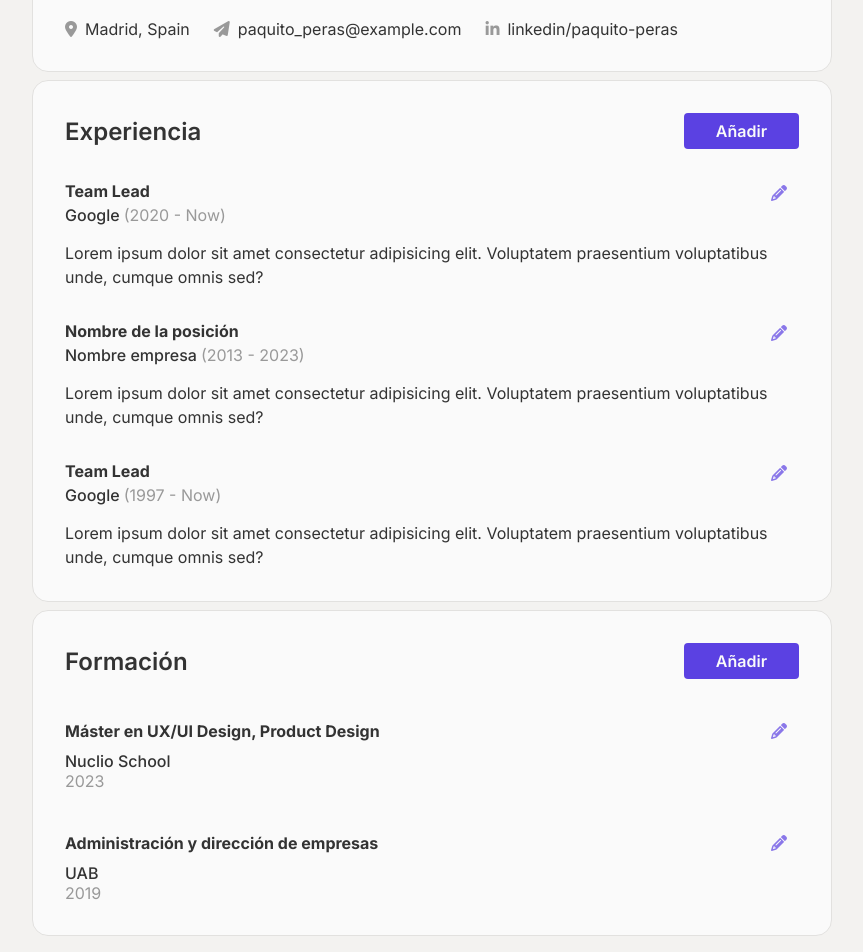
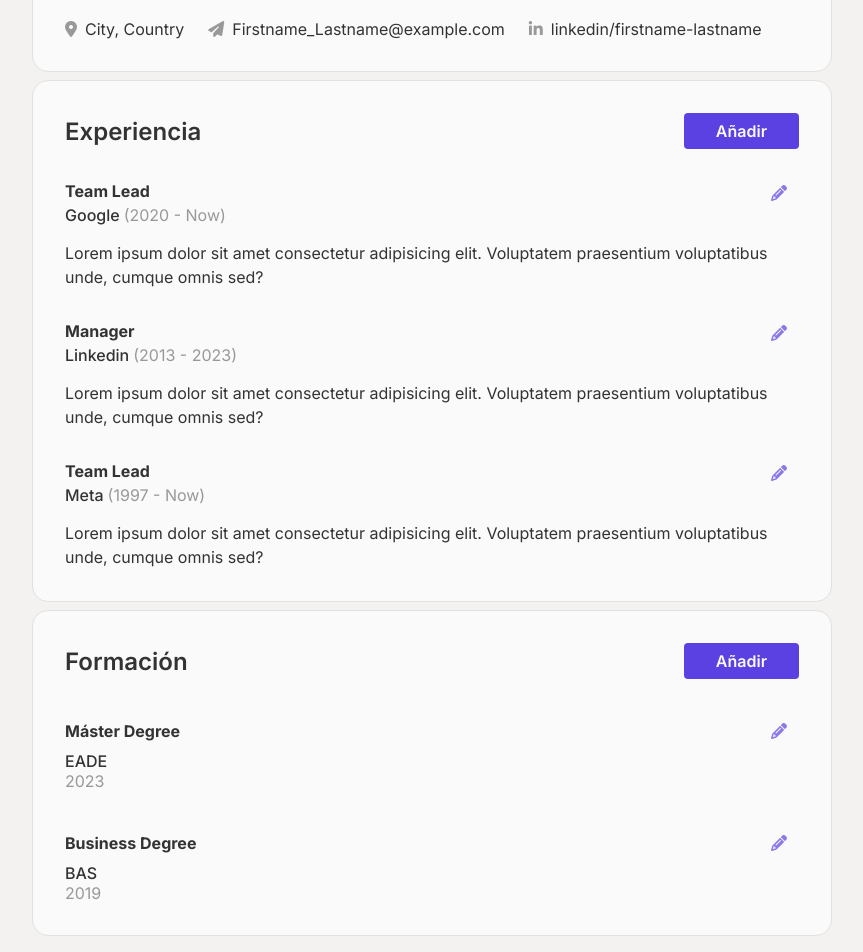
Before and after one commit to MMadlos/cv-app-builder, a React (Vite) app: page / in a window 1280 px wide. Shown: the part 256-1208 px from the top of the page, without its empty margins (208-1071 px from the left). Built offline with nearby package versions, Linux system fonts and the light colour scheme.

Commit message:
Delete data not used and add example data

```diff
--- a/src/example-data.js
+++ b/src/example-data.js
@@ -1,15 +1,15 @@
 const examplePersonalInfo = {
-	name: "Paquito Peras",
-	location: "Madrid, Spain",
-	email: "paquito_peras@example.com",
-	linkedin: "linkedin/paquito-peras",
+	name: "Firstname Lastname",
+	location: "City, Country",
+	email: "Firstname_Lastname@example.com",
+	linkedin: "linkedin/firstname-lastname",
 }
 
 const exampleExperienceInfo = [
 	{
 		id: 0,
-		companyName: "Nombre empresa",
-		position: "Nombre de la posición",
+		companyName: "Linkedin",
+		position: "Manager",
 		currentPosition: false,
 		startDate: "2013",
 		endDate: "2023",
@@ -26,7 +26,7 @@ const exampleExperienceInfo = [
 	},
 	{
 		id: 2,
-		companyName: "Google",
+		companyName: "Meta",
 		position: "Team Lead",
 		currentPosition: true,
 		startDate: "1997",
@@ -35,37 +35,20 @@ const exampleExperienceInfo = [
 	},
 ]
 
-const emptyExperience = {
-	id: null,
-	companyName: "",
-	position: "",
-	currentPosition: false,
-	startDate: "",
-	endDate: "",
-	description: "",
-}
-
 const exampleEducation = [
 	{
 		id: 0,
-		title: "Administración y dirección de empresas",
-		center: "UAB",
+		title: "Business Degree",
+		center: "BAS",
 		date: "2019",
 	},
 	{
 		id: 1,
-		title: "Máster en UX/UI Design, Product Design",
-		center: "Nuclio School",
+		title: "Máster Degree",
+		center: "EADE",
 		date: "2023",
 	},
 ]
-
-const emptyEducation = {
-	id: null,
-	title: "",
-	center: "",
-	date: "",
-}
 
 const exampleData = {
 	personal: examplePersonalInfo,
@@ -73,4 +56,4 @@ const exampleData = {
 	education: exampleEducation,
 }
 
-export { examplePersonalInfo, exampleExperienceInfo, emptyExperience, exampleEducation, emptyEducation, exampleData }
+export { examplePersonalInfo, exampleExperienceInfo, exampleData }
```
